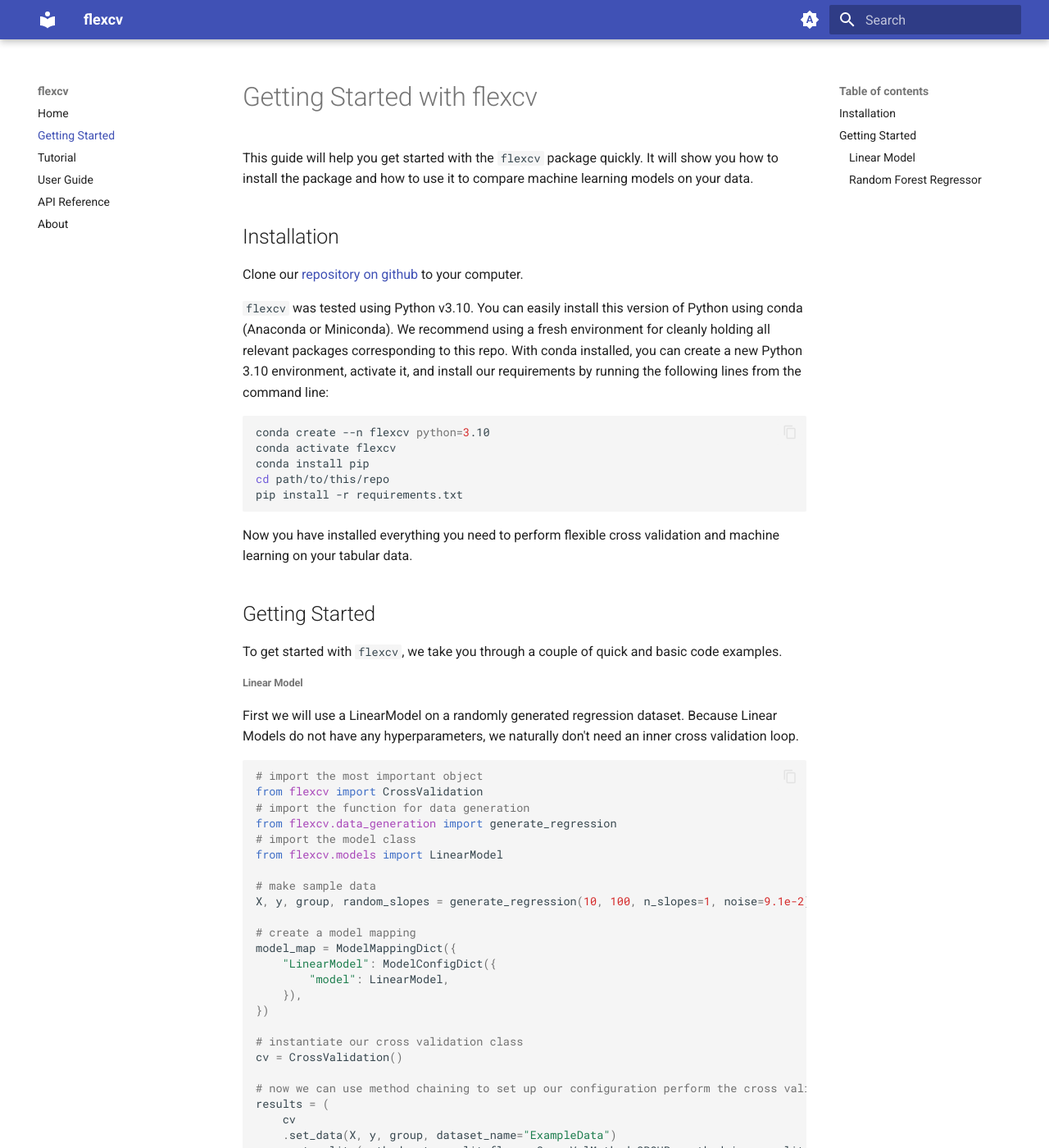
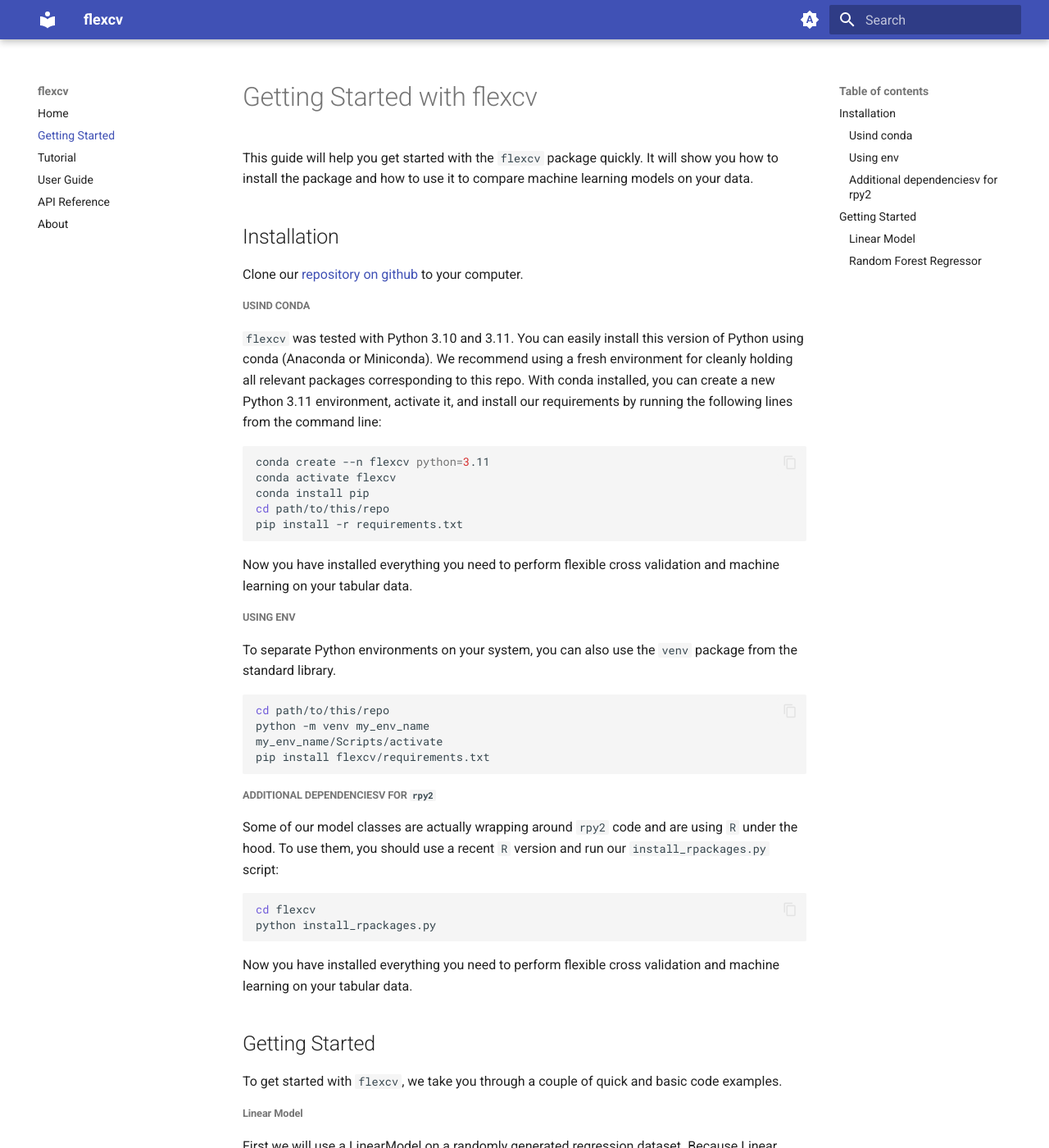
Before and after one commit to radlfabs/flexcv, an MkDocs documentation site: the page built from docs/getting-started.md, in a window 1280 px wide and 1400 px high. Shown: the whole window at 82% size. Built offline with MkDocs 1.6.1 and Material for MkDocs 9.7.7, drawn with Linux system fonts in a browser that asks for light colours.

Commit message:
update installation guides

````diff
--- a/docs/getting-started.md
+++ b/docs/getting-started.md
@@ -6,14 +6,38 @@ This guide will help you get started with the `flexcv` package quickly. It will
 
 Clone our [repository on github](https://github.com/radlfabs/flexcv) to your computer.
 
-`flexcv` was tested using Python v3.10. You can easily install this version of Python using conda (Anaconda or Miniconda). We recommend using a fresh environment for cleanly holding all relevant packages corresponding to this repo. With conda installed, you can create a new Python 3.10 environment, activate it, and install our requirements by running the following lines from the command line:
+##### Usind conda
+
+`flexcv` was tested with Python 3.10 and 3.11. You can easily install this version of Python using conda (Anaconda or Miniconda). We recommend using a fresh environment for cleanly holding all relevant packages corresponding to this repo. With conda installed, you can create a new Python 3.11 environment, activate it, and install our requirements by running the following lines from the command line:
 
 ```bash
-conda create --n flexcv python=3.10
+conda create --n flexcv python=3.11
 conda activate flexcv
 conda install pip
 cd path/to/this/repo
 pip install -r requirements.txt
+```
+
+Now you have installed everything you need to perform flexible cross validation and machine learning on your tabular data.
+
+##### Using env
+
+To separate Python environments on your system, you can also use the `venv` package from the standard library.
+
+```bash
+cd path/to/this/repo
+python -m venv my_env_name
+my_env_name/Scripts/activate
+pip install flexcv/requirements.txt
+```
+
+##### Additional dependenciesv for `rpy2`
+
+Some of our model classes are actually wrapping around `rpy2` code and are using `R` under the hood. To use them, you should use a recent `R` version and run our `install_rpackages.py` script:
+
+```bash
+cd flexcv
+python install_rpackages.py
 ```
 
 Now you have installed everything you need to perform flexible cross validation and machine learning on your tabular data.
````
Also changed, not shown: README.md (+1 -1 lines).
